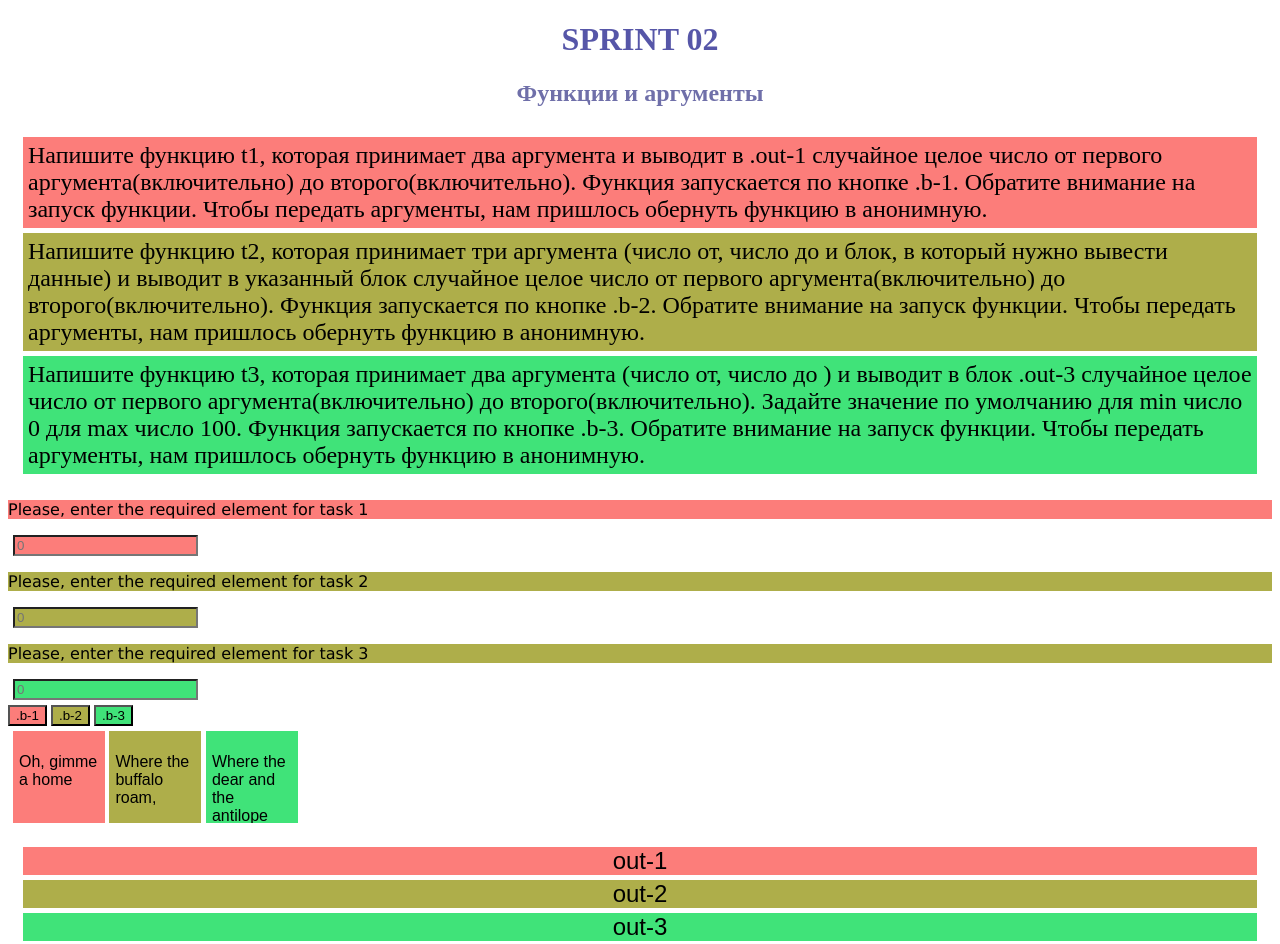
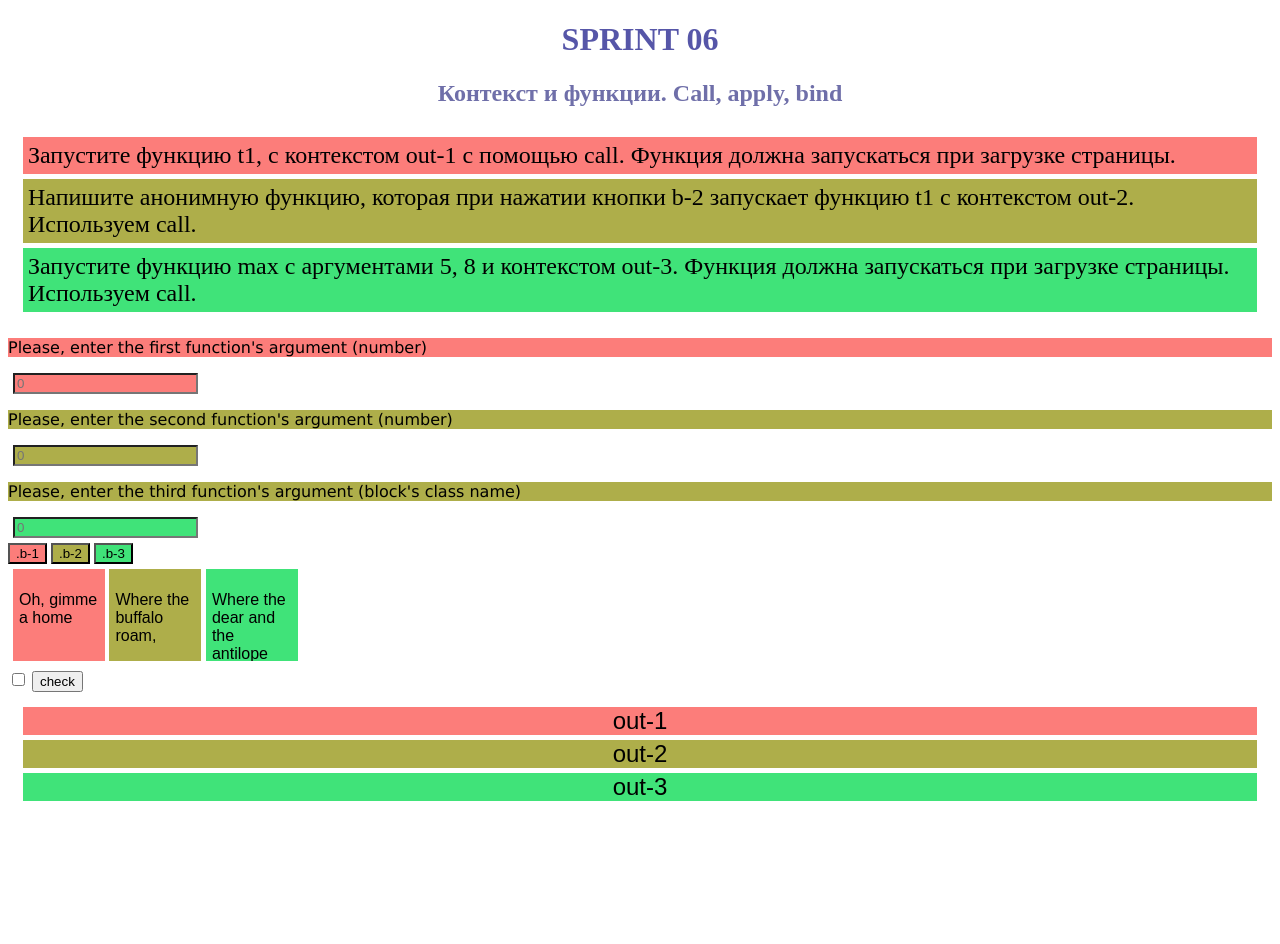
Before and after one commit to nikko191/WebStart, a plain HTML site: page index.html in a window 1280 px wide. After the commit the page ends 819 px from the top, so only its background shows below. Drawn offline with Linux system fonts and the light colour scheme.

Commit message:
07.04 call apply

```diff
--- a/index.html
+++ b/index.html
@@ -7,30 +7,33 @@
     <link rel="stylesheet" href="style.css">
 </head>
 <body>
-  <h1>SPRINT 02</h1>
-  <h2>Функции и аргументы</h2>
+  <h1>SPRINT 06</h1>
+  <h2>Контекст и функции. Call, apply, bind</h2>
   <div class="tasks">
 
-      <p class="tasks tasks__first">Напишите функцию t1, которая принимает два аргумента и выводит в .out-1 случайное целое число от первого аргумента(включительно) до второго(включительно). Функция запускается по кнопке .b-1. Обратите внимание на запуск функции. Чтобы передать аргументы, нам пришлось обернуть функцию в анонимную.
+      <p class="tasks tasks__first">Запустите функцию t1, с контекстом out-1 с помощью call. Функция должна запускаться при загрузке страницы.
 
       </p>
 
-      <p class="tasks tasks__second">Напишите функцию t2, которая принимает три аргумента (число от, число до и блок, в который нужно вывести данные) и выводит в указанный блок случайное целое число от первого аргумента(включительно) до второго(включительно). Функция запускается по кнопке .b-2. Обратите внимание на запуск функции. Чтобы передать аргументы, нам пришлось обернуть функцию в анонимную.
+      <p class="tasks tasks__second">Напишите анонимную функцию, которая при нажатии кнопки b-2 запускает функцию t1 с контекстом out-2. Используем call.
 
       </p>
 
-      <p class="tasks tasks__third">Напишите функцию t3, которая принимает два аргумента (число от, число до ) и выводит в блок .out-3 случайное целое число от первого аргумента(включительно) до второго(включительно). Задайте значение по умолчанию для min число 0 для max число 100. Функция запускается по кнопке .b-3. Обратите внимание на запуск функции. Чтобы передать аргументы, нам пришлось обернуть функцию в анонимную.
+      <p class="tasks tasks__third">Запустите функцию max с аргументами 5, 8 и контекстом out-3. Функция должна запускаться при загрузке страницы. Используем call.
 
       </p>
 
   </div>
 
   <div class="row">
-      <p class="prompt tasks__first" >Please, enter the required element for task 1</p>
+      <!-- <p class="prompt tasks__first" >Please, enter the required element for task 1</p> -->
+      <p class="prompt tasks__first" >Please, enter the first function's argument (number)</p>
       <input class="i-1 form form__first" value="" placeholder="0">
-      <p class="prompt tasks__second">Please, enter the required element for task 2</p>
+      <!-- <p class="prompt tasks__second">Please, enter the required element for task 2</p> -->
+      <p class="prompt tasks__second">Please, enter the second function's argument (number)</p>
       <input class="i-2 form form__second" value="" placeholder="0">
-      <p class="prompt tasks__second">Please, enter the required element for task 3</p>
+      <!-- <p class="prompt tasks__second">Please, enter the required element for task 3</p> -->
+      <p class="prompt tasks__second">Please, enter the third function's argument (block's class name)</p>
       <input class="i-3 form form__third" value="" placeholder="0">
       <button class="b-1 tasks__first">.b-1</button>
       <button class="b-2 tasks__second">.b-2</button>
@@ -51,6 +54,12 @@
   </div>
 </div>
 
+<div class="checkbox">
+  <input class="ch-3" type="checkbox">
+  <button class="check">check</button>
+</div>
+
+
   <div class="outs">
       <output class="out-1 outs__first" value="">out-1</output>
       <output class="out-2 outs__second" value="">out-2</output>
--- a/simple.js
+++ b/simple.js
@@ -5,6 +5,8 @@ const button_1 = document.querySelector('.b-1');
 const button_2 = document.querySelector('.b-2');
 const button_3 = document.querySelector('.b-3');
 // const button_clear = document.querySelector('.b-clear');
+const button_check = document.querySelector('.check');
+const checkbox = document.querySelector('.ch-3');
 const out_1 = document.querySelector('.out-1');
 const out_2 = document.querySelector('.out-2');
 const out_3 = document.querySelector('.out-3');
@@ -14,26 +16,139 @@ console.log(`-----js script is included------`); //cutting const's zone
 pageEvents();
 
 function pageEvents() {
-    function getRandomInt(min, max) {
-        min = Math.ceil(min);
-        max = Math.floor(max);
-        return Math.floor(Math.random() * (max - min) + min); // Максимум не включается, минимум включается
-    }
-
-    button_1.onclick = () =>  {
-        out_1.textContent = getRandomInt(117, 132);
-    }
-
-    console.log ('Please input min-max numbers in HTML-forms for the first and the second tasks')
-    button_2.onclick = () =>  {
-        let minim = parseInt(input_1.value);
-        let maxim = parseInt(input_2.value);
-        out_2.textContent = getRandomInt(minim, maxim);
-    }
-
-    function hello() {}; function e2021() {};
 
 }
+
+// function pageEvents__funcs__05() {
+//     console.log('--------Task 01---------')
+//     console.log('Button 1 to perform, out-1 for out.');
+//     let a = [-1, 'hello', 2, 'hi', -3, true, NaN, 4, -5];
+//     function callMeOne () {
+//         let b = a.map (function callBack1(x) {return x*x*x})
+//         return b
+//     }
+
+//     button_1.onclick = () => {
+//         out_1.textContent = callMeOne()
+//     }
+
+//     console.log('--------Task 02---------')
+//     console.log('Button 2 to perform, out-2 for out.');
+//     function callMeTwo () {
+//         let b = a.map (x => x*x*x)
+//         return b
+//     }
+
+//     button_2.onclick = () => {
+//         out_2.textContent = callMeTwo()
+//     }
+
+//     console.log('--------Task 03---------')
+//     console.log('Button 3 to perform, out-3 for out.');
+//     function callMeThree () {
+//         let b = a.filter (x => (typeof(x) == 'number'))
+//         return b
+//     }
+
+//     button_check.onclick = () => console.log(callMeThree())
+
+//     button_3.onclick = () => {
+//         out_3.textContent = callMeThree()
+//     }
+
+// }
+
+// function pageEvents__funcs__03() {
+//     console.log('--------Task 01---------')
+//     console.log('Please, enter arguments for the function into the two forms. Button 1 to perform.')
+
+//     function sum(a,b) {
+//         return a + b
+//     }
+//     button_1.onclick = (a,b) => {
+//         let x = parseInt(input_1.value);
+//         let y = parseInt(input_2.value);
+//         out_1.textContent = sum(x,y)
+//     }
+
+//     console.log('--------Task 02---------')
+//     console.log('Please, enter arguments for the function into the two forms. Button 2 to perform.')
+
+//     function biggest(a,b) {
+//         if (a >b ) return a
+//         else return b
+//     }
+//     button_2.onclick = (a,b) => {
+//         let x = parseInt(input_1.value);
+//         let y = parseInt(input_2.value);
+//         out_1.textContent = biggest(x,y)
+//     }
+
+//     console.log('--------Task 03---------')
+//     console.log('Button 2 to perform, out-3 for out')
+
+//     checkFun = () => { if (checkbox.checked == true) return checkbox.value; else return false}
+
+//     button_check.onclick = () => console.log(checkFun())
+
+//     button_3.onclick = () => { out_3.textContent = checkFun() }
+// }
+
+// function pageEvents__funcs__02() {
+
+//     function getRandomInt(min, max) {
+//         min = Math.ceil(min);
+//         max = Math.floor(max) + 1;
+//         return Math.floor(Math.random() * (max - min) + min); // Максимум не включается, минимум включается
+//     }
+
+//     button_1.onclick = (x, y) =>  {
+//         x = input_1.value;
+//         y = input_2.value;
+//         out_1.textContent = getRandomInt(x,y);
+//     }
+
+//     button_2.onclick = (x, y, z) =>  {
+//         x = input_1.value;
+//         y = input_2.value;
+//         z = input_3.value;
+//         document.querySelector(`.` + `${z}`).textContent = getRandomInt(x,y);
+//     }
+
+//     button_3.onclick = (x, y) =>  {
+//         if ((input_1.value != '') && (input_2.value != '')) {
+//             out_3.textContent = getRandomInt(input_1.value, input_2.value);
+//         } else out_3.textContent = getRandomInt(0, 100);
+//     }
+
+//     button_check.onclick = () => {
+//         out_1.textContent = checkbox.checked;
+//     }
+
+
+// }
+
+// function pageEvents__funcs__01() {
+//     function getRandomInt(min, max) {
+//         min = Math.ceil(min);
+//         max = Math.floor(max);
+//         return Math.floor(Math.random() * (max - min) + min); // Максимум не включается, минимум включается
+//     }
+
+//     button_1.onclick = () =>  {
+//         out_1.textContent = getRandomInt(117, 132);
+//     }
+
+//     console.log ('Please input min-max numbers in HTML-forms for the first and the second tasks')
+//     button_2.onclick = () =>  {
+//         let minim = parseInt(input_1.value);
+//         let maxim = parseInt(input_2.value);
+//         out_2.textContent = getRandomInt(minim, maxim);
+//     }
+
+//     function hello() {}; function e2021() {};
+
+// }
 
 // function pageEvents__js2__23() {
 //     // localStorage.setItem('data', 5);
--- a/style.scss
+++ b/style.scss
@@ -144,6 +144,8 @@ h2 {
 
         }
 
+}
 
-
-    }
+.checkbox {
+    display: block;
+}
```
Also changed, not shown: style.css.
